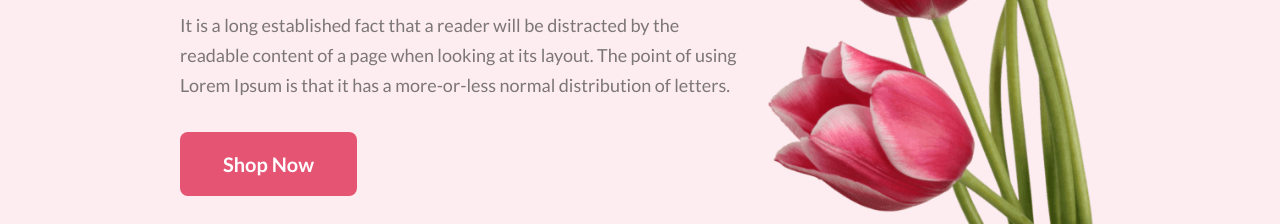
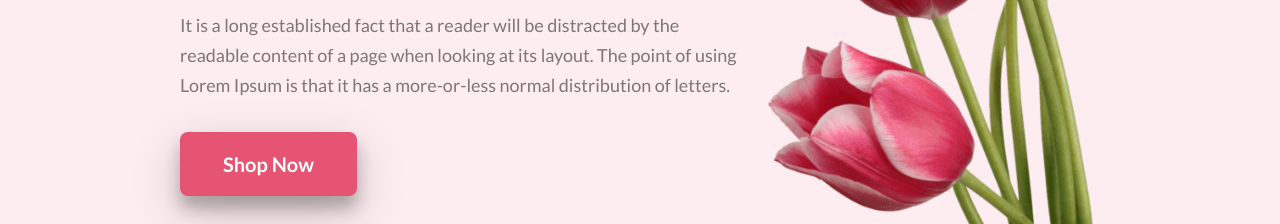
Before and after one commit to Fardin7864/flower-shop, a plain HTML site: page index.html in a window 1280 px wide. In both pictures the pointer is over the button "Shop Now". Shown: the part 523-747 px from the top of the page. Drawn offline with Linux system fonts and the light colour scheme.

Commit message:
button style on hover

```diff
--- a/style.css
+++ b/style.css
@@ -45,7 +45,10 @@
     background: #E55473;
     color: white;
     font-weight: 700;
+}
 
+.btn-primary:hover{
+        box-shadow: 0 12px 16px 0 rgba(0,0,0,0.24), 0 17px 50px 0 rgba(0,0,0,0.19);
 }
 
 .header-banner-pic {
```
